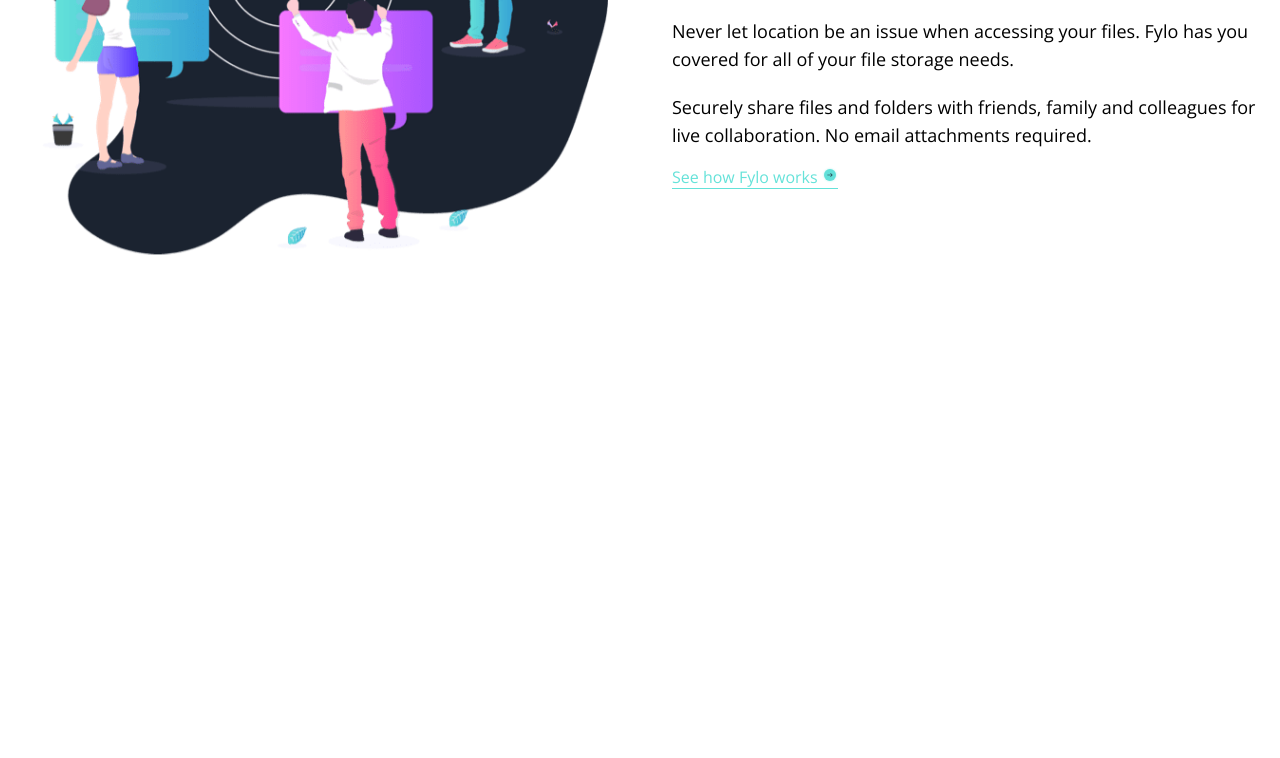
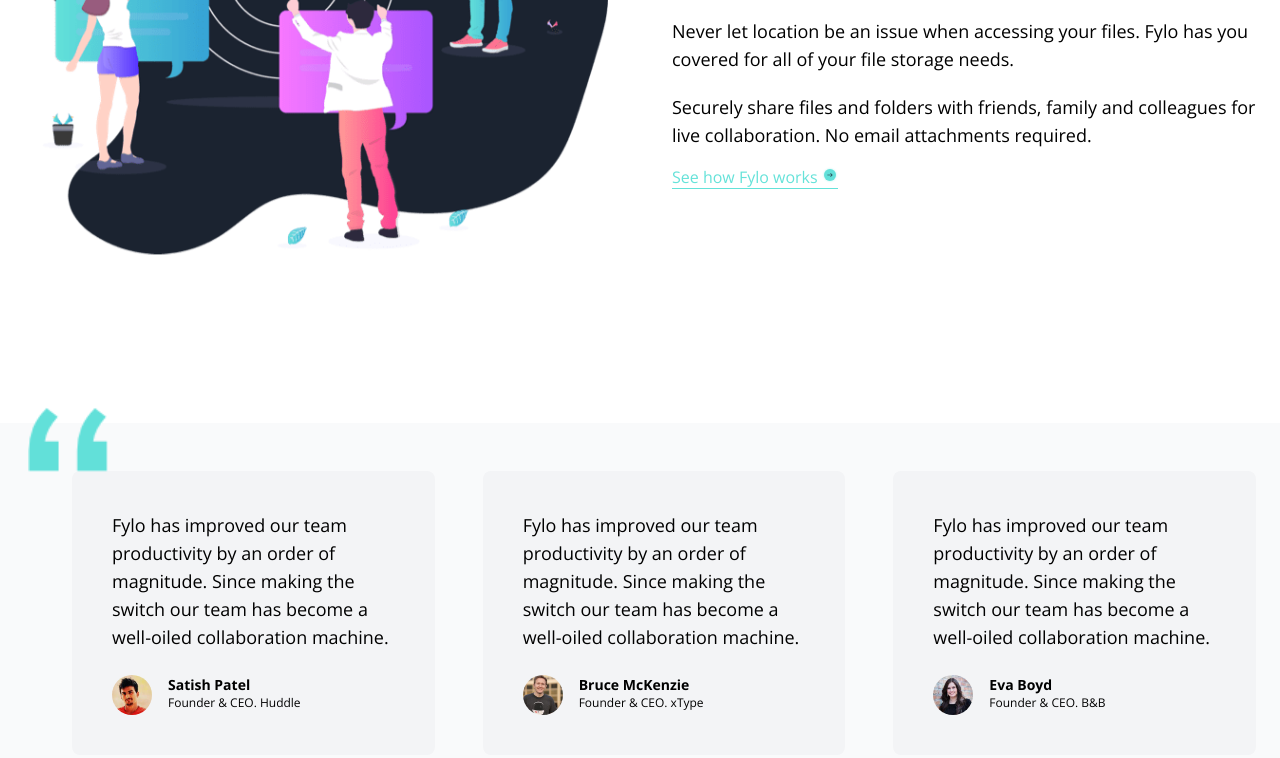
Before and after one commit to webdevotter/tailwind-fylo, a website: page index.html in a window 1280 px wide. Shown: the part 2333-3091 px from the top of the page. Before the commit the page ends 2756 px from the top, so only its background shows below. Drawn offline with nearby package versions, Linux system fonts and the light colour scheme.

Commit message:
Testimonials

```diff
--- a/index.html
+++ b/index.html
@@ -179,5 +179,71 @@
           </div>
         </div>
       </section>
+
+      <!-- Testimonial Section -->
+      <section id="testimonials" class="bg-gray-50 dark:bg-darkBlue">
+        <!-- Testimonials Container -->
+        <div class="container mx-auto px-6 pt-12 pb-80 md:pb-96">
+          <!-- Boxes Container -->
+          <div class="relative flex flex-col w-full space-y-6 md:flex-row md:space-y-0 md:space-x-12">
+            <!-- Quotes Image -->
+            <img src="img/bg-quotes.png" alt="" class="absolute left-1 -top-2 w-10 md:-top-16 md:w-20">
+
+            <!-- Box 1 -->
+            <div class="flex flex-col p-10 space-y-6 rounded-lg bg-gray-100 dark:bg-darkBlue3 md:w-1/3">
+              <p class="text-sm leading-5 md:text-lg">
+                Fylo has improved our team productivity by an order of magnitude.
+                Since making the switch our team has become a well-oiled
+                collaboration machine.
+              </p>
+
+              <!-- Customer Info -->
+              <div class="flex space-x-4">
+                <img src="img/profile-1.jpg" alt="" class="w-10 h-10 rounded-full">
+                <div>
+                  <h5 class="text-sm font-semibold">Satish Patel</h5>
+                  <p class="text-xs font-extralight">Founder & CEO. Huddle</p>
+                </div>
+              </div>
+            </div>
+
+            <!-- Box 2 -->
+            <div class="flex flex-col p-10 space-y-6 rounded-lg bg-gray-100 dark:bg-darkBlue3 md:w-1/3">
+              <p class="text-sm leading-5 md:text-lg">
+                Fylo has improved our team productivity by an order of magnitude.
+                Since making the switch our team has become a well-oiled
+                collaboration machine.
+              </p>
+
+              <!-- Customer Info -->
+              <div class="flex space-x-4">
+                <img src="img/profile-2.jpg" alt="" class="w-10 h-10 rounded-full">
+                <div>
+                  <h5 class="text-sm font-semibold">Bruce McKenzie</h5>
+                  <p class="text-xs font-extralight">Founder & CEO. xType</p>
+                </div>
+              </div>
+            </div>
+
+            <!-- Box 3 -->
+            <div class="flex flex-col p-10 space-y-6 rounded-lg bg-gray-100 dark:bg-darkBlue3 md:w-1/3">
+              <p class="text-sm leading-5 md:text-lg">
+                Fylo has improved our team productivity by an order of magnitude.
+                Since making the switch our team has become a well-oiled
+                collaboration machine.
+              </p>
+
+              <!-- Customer Info -->
+              <div class="flex space-x-4">
+                <img src="img/profile-3.jpg" alt="" class="w-10 h-10 rounded-full">
+                <div>
+                  <h5 class="text-sm font-semibold">Eva Boyd</h5>
+                  <p class="text-xs font-extralight">Founder & CEO. B&B</p>
+                </div>
+              </div>
+            </div>
+          </div>
+        </div>
+      </section>
   </body>
 </html>
```
Also changed, not shown: css/style.css.
